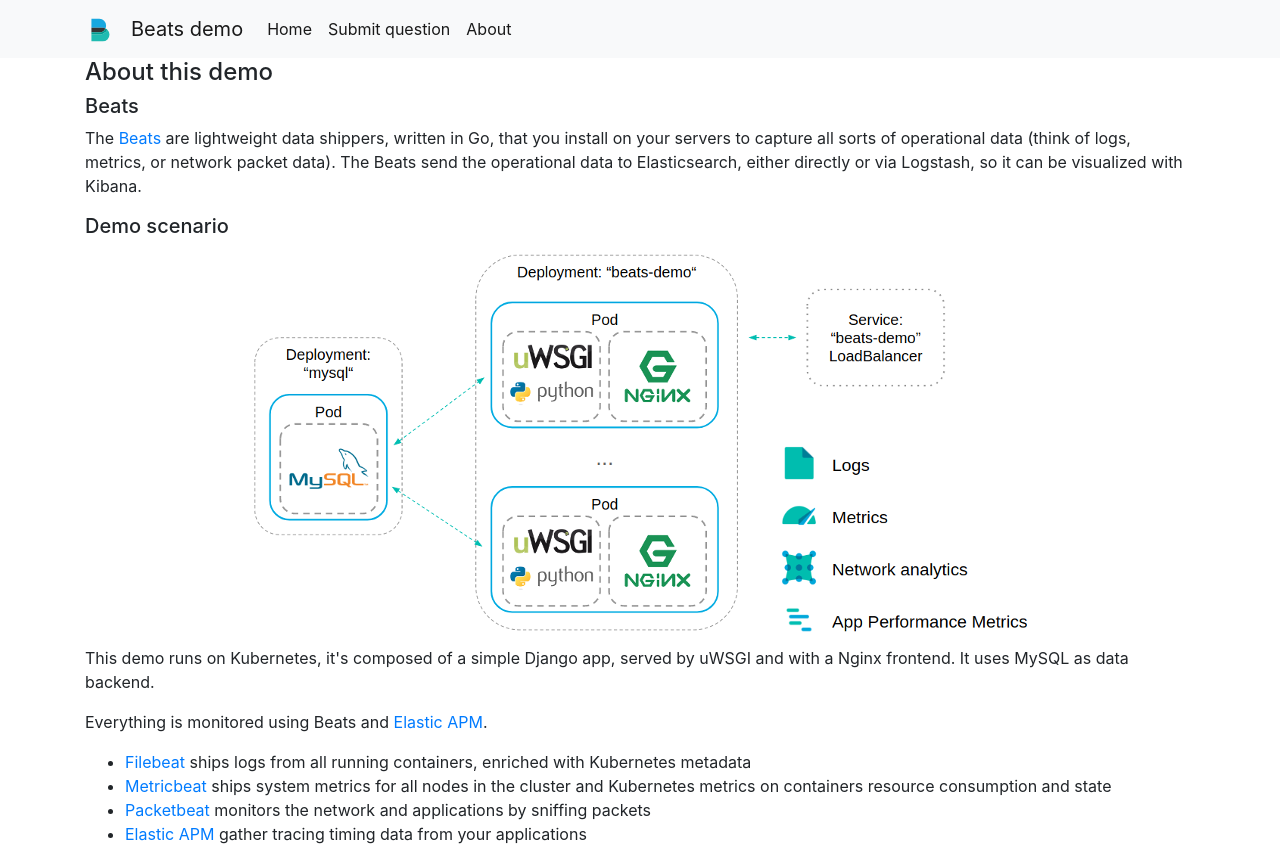
After one commit to exekias/beats-kubernetes-demo, a Django app: template app/questions/templates/questions/about.html in a window 1280 px wide. The commit adds this page. Run offline with Django 3.2, Linux system fonts and the light colour scheme; the template is opened without the code that fills it, so the values that code supplies are empty; some libraries are stand-ins or nearby versions.

Commit message:
Add about page

```diff
--- /dev/null
+++ b/app/questions/templates/questions/about.html
@@ -0,0 +1,31 @@
+{% extends "questions/base.html" %} {% block content %}
+
+<h4>About this demo</h4>
+
+<h5>Beats</h5>
+<p>
+  The <a href="https://www.elastic.co/products/beats">Beats</a> are lightweight data shippers, written in Go, that you install on your servers to capture all sorts of operational data (think of logs, metrics, or network packet data). The Beats send the
+  operational data to Elasticsearch, either directly or via Logstash, so it can be visualized with Kibana.
+</p>
+
+<h5>Demo scenario</h5>
+<div class="text-center">
+  <img src="/static/scenario.png" class="img-fluid" alt="scenario diagram" />
+</div>
+
+<p>
+  This demo runs on Kubernetes, it's composed of a simple Django app, served by uWSGI and with a Nginx frontend. It uses MySQL as data backend.
+</p>
+
+<p>
+  Everything is monitored using Beats and <a href="https://www.elastic.co/guide/en/apm/get-started/master/index.html">Elastic APM</a>.
+
+  <ul>
+    <li><a href="https://www.elastic.co/guide/en/beats/filebeat/6.0/running-on-kubernetes.html">Filebeat</a> ships logs from all running containers, enriched with Kubernetes metadata</li>
+    <li><a href="https://www.elastic.co/guide/en/beats/metricbeat/6.0/running-on-kubernetes.html">Metricbeat</a> ships system metrics for all nodes in the cluster and Kubernetes metrics on containers resource consumption and state</li>
+    <li><a href="https://www.elastic.co/guide/en/beats/packetbeat/6.0/index.html">Packetbeat</a> monitors the network and applications by sniffing packets</li>
+    <li><a href="https://www.elastic.co/guide/en/apm/get-started/master/index.html">Elastic APM</a> gather tracing timing data from your applications</li>
+  </ul>
+</p>
+
+{% endblock content %}
--- a/app/questions/templates/questions/base.html
+++ b/app/questions/templates/questions/base.html
@@ -26,7 +26,7 @@
         <div class="navbar-nav">
           <a class="nav-item nav-link active" href="/">Home</a>
           <a class="nav-item nav-link active" href="{% url 'questions:create' %}">Submit question</a>
-          <a class="nav-item nav-link active" href="/about/">About</a>
+          <a class="nav-item nav-link active" href="{% url 'questions:about' %}">About</a>
         </div>
       </div>
     </div>
--- a/app/questions/urls.py
+++ b/app/questions/urls.py
@@ -6,6 +6,7 @@ from . import views
 app_name = 'questions'
 urlpatterns = [
     url(r'^$', views.index, name='index'),
+    url(r'^about/', views.about, name='about'),
     url(r'^submit/$', views.QuestionCreate.as_view(), name='create'),
     url(r'^vote/(?P<question_id>[0-9]+)$', views.vote, name='vote'),
 ]
--- a/app/questions/views.py
+++ b/app/questions/views.py
@@ -23,6 +23,9 @@ def index(request):
         'votes': votes,
     }
     return render(request, 'questions/index.html', context)
+
+def about(request):
+    return render(request, 'questions/about.html', {})
 
 class QuestionCreate(CreateView):
     model = Question
--- a/kubernetes/app-deployment.yml
+++ b/kubernetes/app-deployment.yml
@@ -18,7 +18,7 @@ spec:
         name: app
         resources:
           limits:
-            cpu: 100m
+            cpu: 500m
         env:
         - name: APM_SERVER_HOST
           valueFrom:
@@ -34,7 +34,7 @@ spec:
         name: nginx
         resources:
           limits:
-            cpu: 100m
+            cpu: 200m
         ports:
         - containerPort: 8080
       hostAliases:
```
Also changed, not shown: nginx/static/scenario.png (added).
